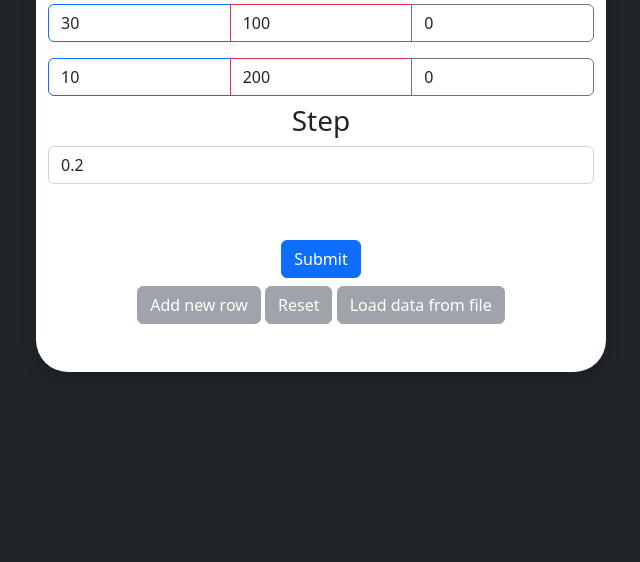
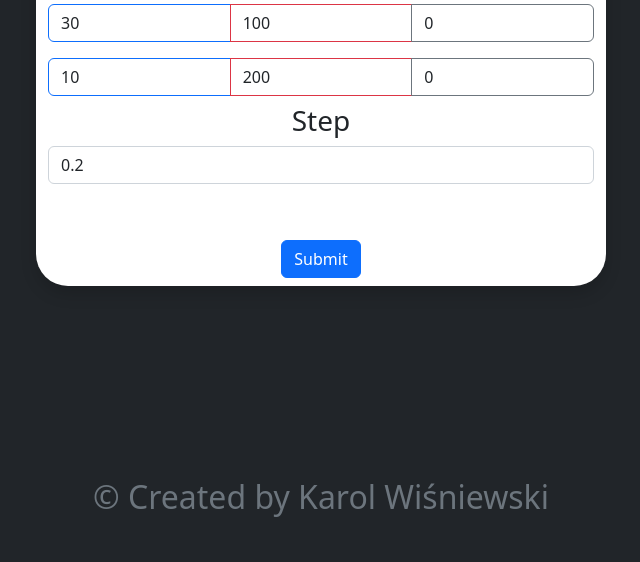
Before and after one commit to KarolWisniewski00/FlaskPerceptron, a Flask app: page /use in a window 1280 px wide. Shown: the part 859-1421 px from the top of the page, without its empty margins (319-959 px from the left). Run offline with Flask 2, Linux system fonts and the light colour scheme.

Commit message:
remove not using items

```diff
--- a/templates/start.html
+++ b/templates/start.html
@@ -62,7 +62,4 @@
     <input type="text" class="form-control my-2" name="STEP" value="0.2" placeholder="STEP"required>
     <input type="submit" value="Submit" class="btn btn-primary mt-5">
 </form>
-<button class="btn btn-secondary mb-5 disabled">Add new row</button>
-<button class="btn btn-secondary mb-5 disabled">Reset</button>
-<button class="btn btn-secondary mb-5 disabled">Load data from file</button>
 {% endblock %}
```
